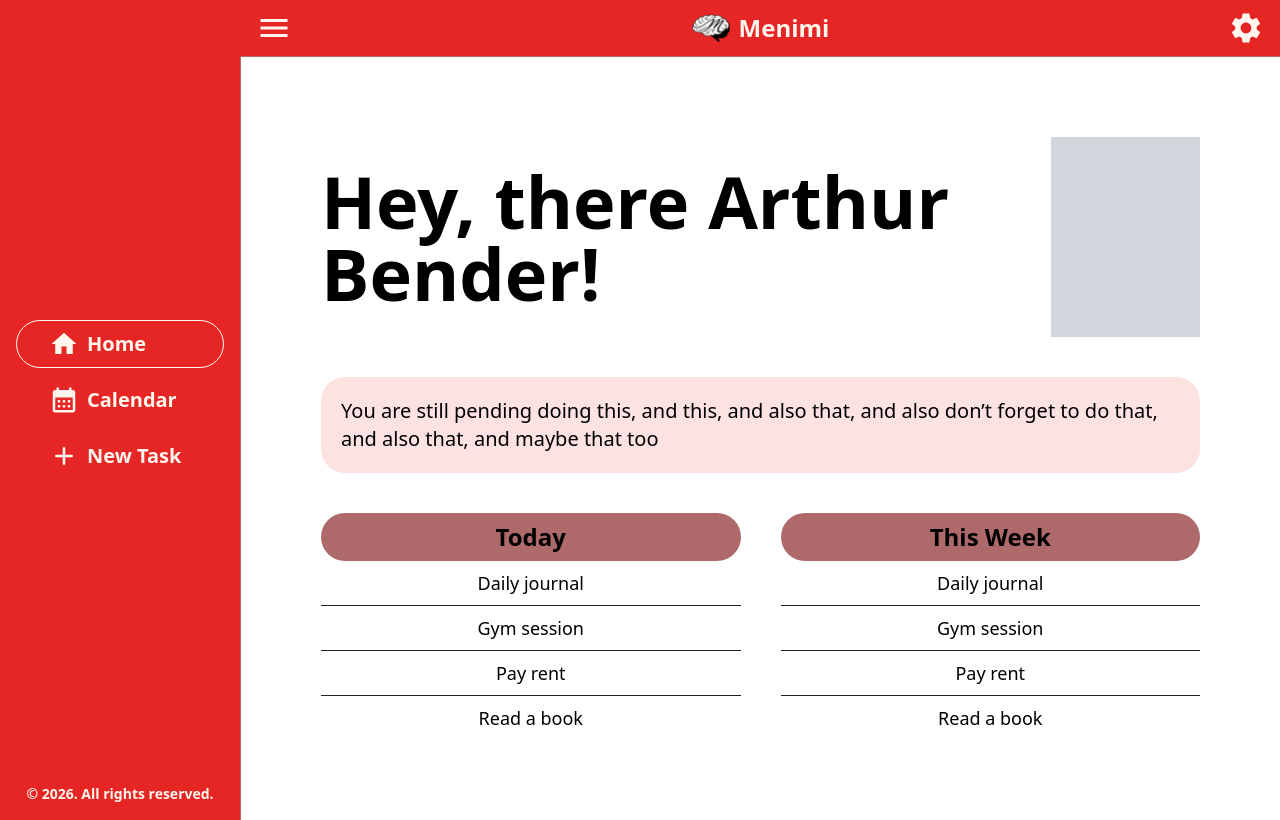
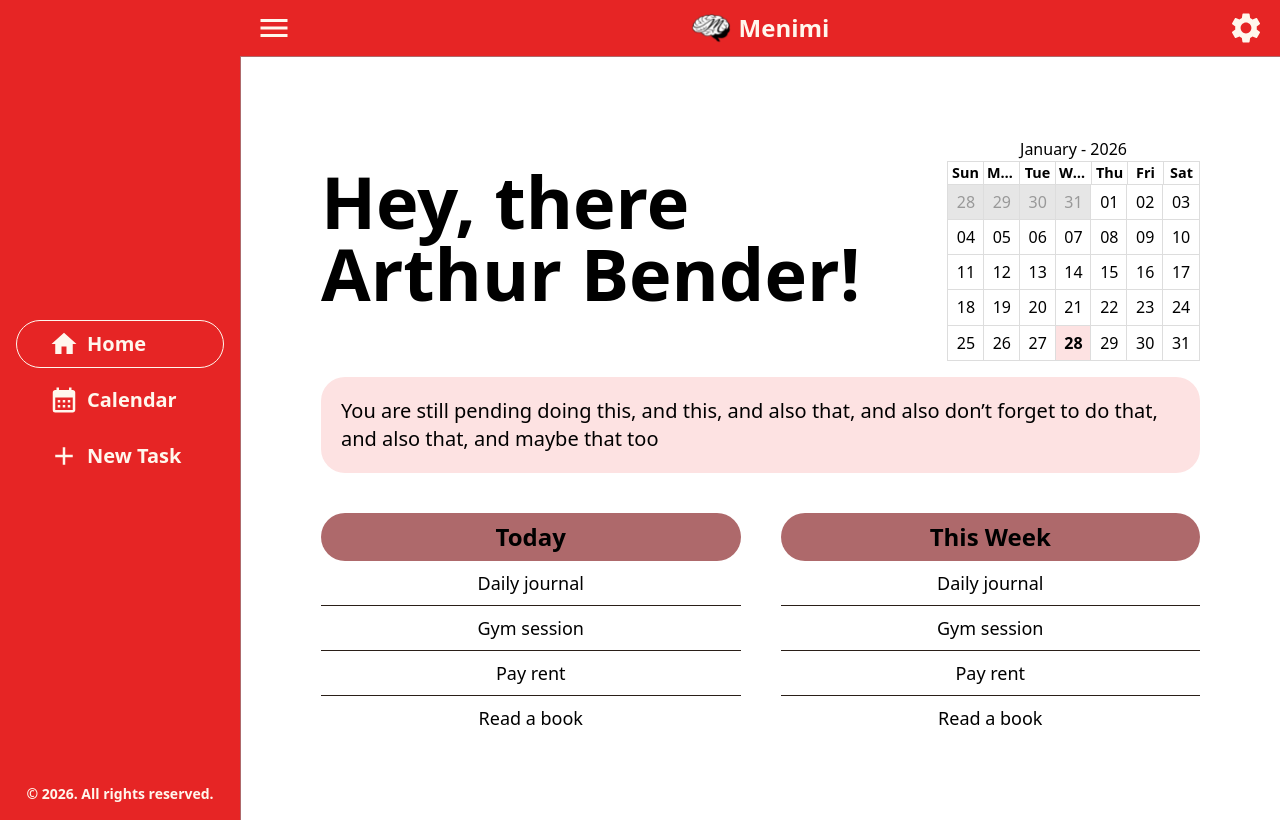
Before and after one commit to ArthurBender/menimi-frontend, a React (Vite) app: page / in a window 1280 px wide. Built offline with nearby package versions, Linux system fonts and the light colour scheme.

Commit message:
Feat: add homescreen calendar

```diff
--- a/package.json
+++ b/package.json
@@ -12,6 +12,7 @@
   "dependencies": {
     "@tailwindcss/vite": "^4.1.18",
     "react": "^19.2.0",
+    "react-big-calendar": "^1.19.4",
     "react-dom": "^19.2.0",
     "react-icons": "^5.5.0",
     "react-router-dom": "^7.9.1",
--- a/src/index.css
+++ b/src/index.css
@@ -1,4 +1,5 @@
 @import "tailwindcss";
+@import "react-big-calendar/lib/css/react-big-calendar.css";
 
 :root {
   --background: #FAF7F2;
@@ -47,3 +48,13 @@
 .sidebar-link.active {
   @apply border-light;
 }
+
+.rbc-date-cell {
+  text-align: center;
+  padding-right: 0px;
+  padding-top: 5px;
+}
+
+.rbc-today {
+  background-color: var(--color-surface);
+}
--- a/src/pages/Home.tsx
+++ b/src/pages/Home.tsx
@@ -1,5 +1,14 @@
+import { useState } from "react";
 import { username, tasks, resume } from "../api/mock";
+
+import { Calendar, momentLocalizer } from "react-big-calendar"
 import HomeTaskRow from "../components/HomeTaskRow";
+
+import moment from "moment";
+
+const localizer = momentLocalizer(moment);
+
+const currentMonth = moment().format("MMMM - YYYY");
 
 const Home = () => {
   return (
@@ -7,7 +16,14 @@ const Home = () => {
       <div className="flex flex-col gap-10 justify-between h-full">
         <div className="flex gap-10 items-center justify-around">
           <h2 className="text-7xl font-semibold">Hey, there {username}!</h2>
-          <i className="h-50 w-50 bg-gray-300"></i>
+          <div className="h-50 w-100">
+            <p className="text-center font-medium">{currentMonth}</p>
+            <Calendar
+              localizer={localizer}
+              views={["month"]}
+              toolbar={false}
+            />
+          </div>
         </div>
 
         <p className="text-xl bg-surface p-5 rounded-3xl">{resume}</p>
```
Also changed, not shown: 1 other file (tests, documents, lock files or other folders).
